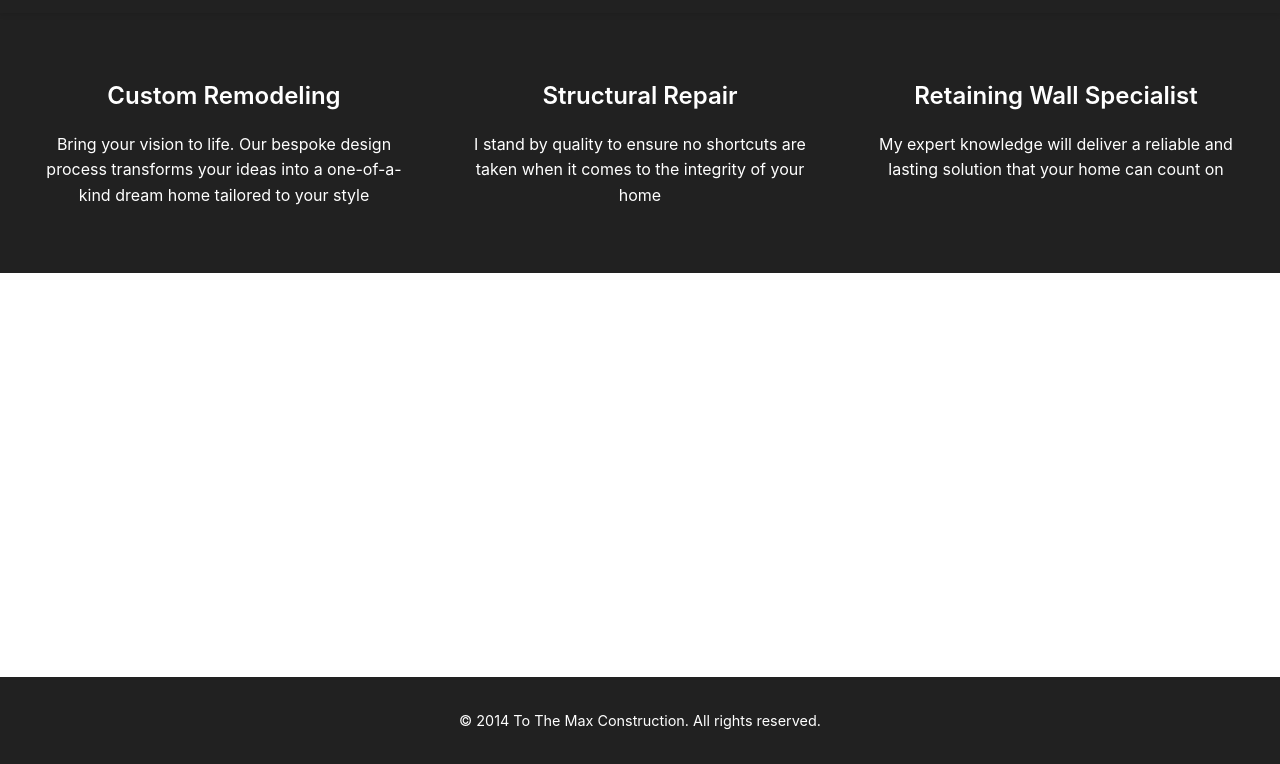
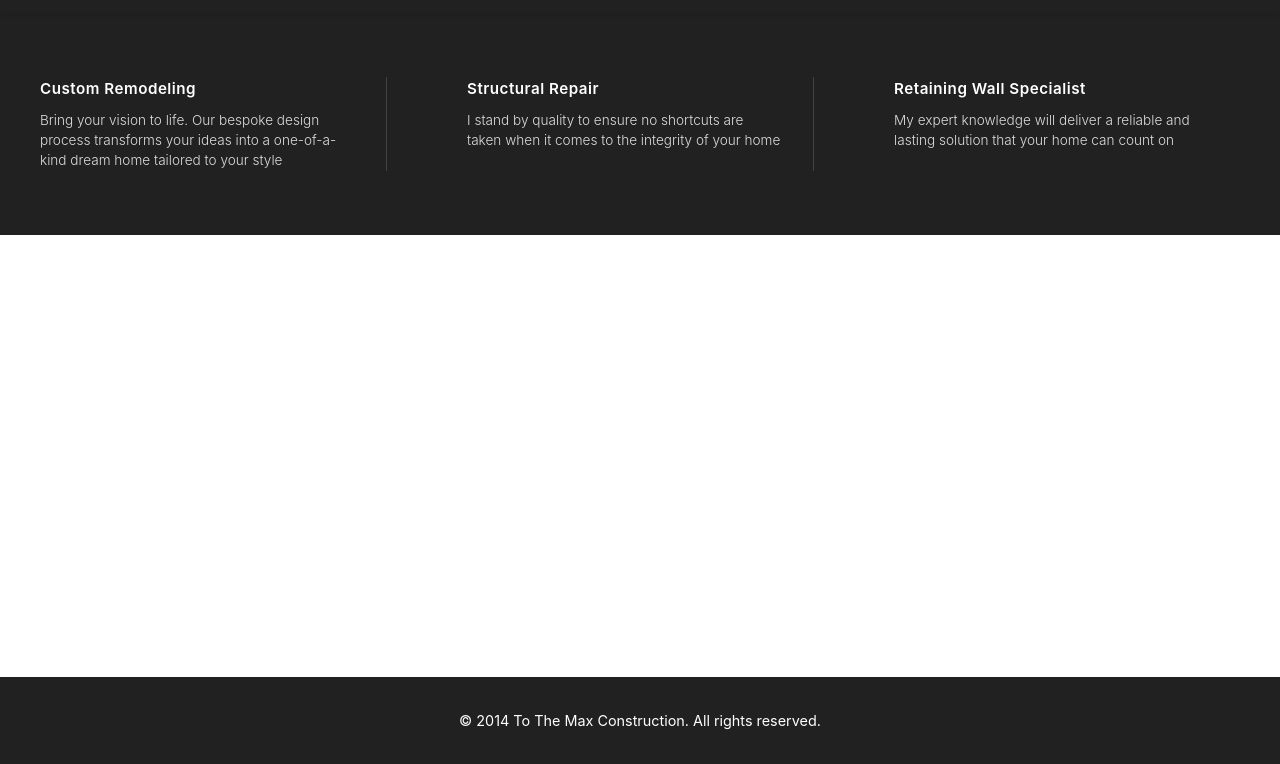
Before and after one commit to railworksmedia/tothemaxconstruction, a website: page index.html in a window 1280 px wide. Shown: the part 57-821 px from the top of the page. Drawn offline with Linux system fonts and the light colour scheme.

Commit message:
1 section

```diff
--- a/scss/main.scss
+++ b/scss/main.scss
@@ -20,18 +20,30 @@
 
         .service-item {
             flex: 1;
-            text-align: center;
+            text-align: left;
+            padding: 0 $spacing-md;
+            border-right: 1px solid rgba(255, 255, 255, 0.15);
+
+            &:last-child {
+                border-right: none;
+            }
+
+            &:first-child {
+                padding-left: 0;
+            }
 
             h2 {
-                font-size: 1.5rem;
-                margin-bottom: $spacing-sm;
+                font-size: 0.95rem;
+                margin-bottom: $spacing-xs;
                 font-weight: 600;
+                letter-spacing: 0.5px;
             }
 
             p {
-                font-size: 1rem;
-                line-height: 1.6;
-                color: $color-text-white;
+                font-size: 0.85rem;
+                line-height: 1.5;
+                color: rgba(255, 255, 255, 0.85);
+                font-weight: 300;
             }
         }
     }
@@ -41,6 +53,17 @@
         .services-container {
             flex-direction: column;
             gap: $spacing-md;
+
+            .service-item {
+                border-right: none;
+                border-bottom: 1px solid rgba(255, 255, 255, 0.15);
+                padding: 0 0 $spacing-md 0;
+
+                &:last-child {
+                    border-bottom: none;
+                    padding-bottom: 0;
+                }
+            }
         }
     }
 }
```
Also changed, not shown: dist/css/style.css, 1 other file.
